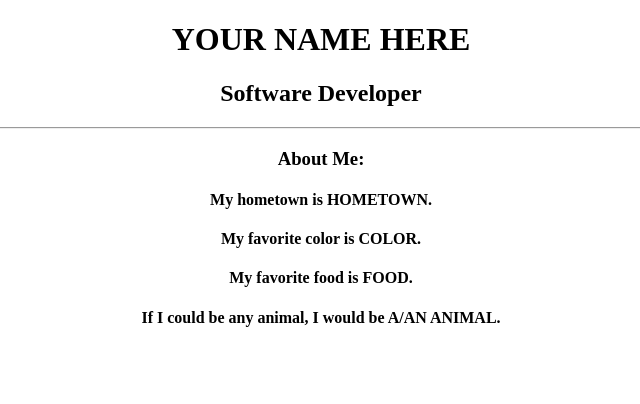
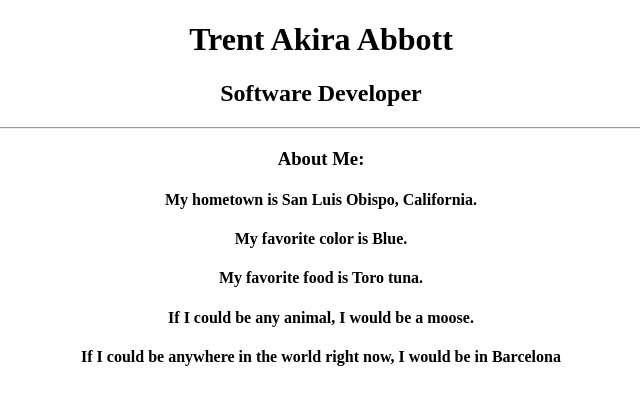
Before and after one commit to trentabbott17/my-profile, a plain HTML site: page index.html in a window 1280 px wide. Shown: the whole page, without its empty margins (319-959 px from the left). Drawn offline with Linux system fonts and the light colour scheme.

Commit message:
updated content in index.html

```diff
--- a/index.html
+++ b/index.html
@@ -9,14 +9,16 @@
 
 <body>
   <div align="center">
-    <h1>YOUR NAME HERE</h1>
+    <h1>Trent Akira Abbott</h1>
     <h2>Software Developer</h2>
     <hr>
     <h3>About Me:</h3>
-    <h4>My hometown is HOMETOWN.</h4>
-    <h4>My favorite color is COLOR.</h4>
-    <h4>My favorite food is FOOD.</h4>
-    <h4>If I could be any animal, I would be A/AN ANIMAL.</h4>
+    <h4>My hometown is San Luis Obispo, California.</h4>
+    <h4>My favorite color is Blue.</h4>
+    <h4>My favorite food is Toro tuna.</h4>
+    <h4>If I could be any animal, I would be a moose.</h4>
+    <h4>If I could be anywhere in the world right now, I would be in Barcelona</h4>
   </div>
 </body>
+
 </html>
```
